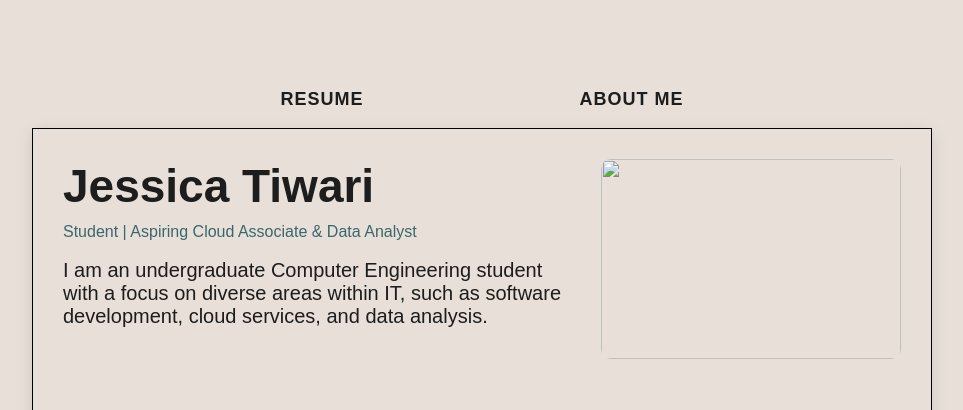
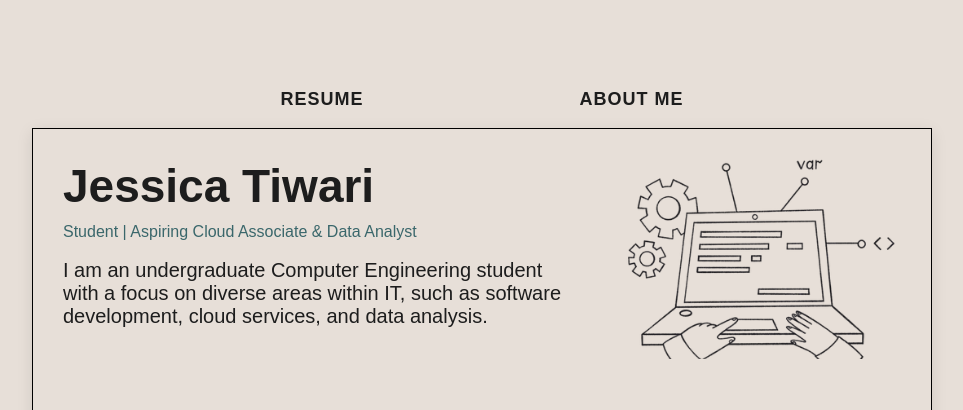
Before and after one commit to jesca20/hosting, a plain HTML site: page index.html in a window 1280 px wide. Shown: the top 410 px of the page, without its empty margins (158-1121 px from the left). Drawn offline with nearby package versions, Linux system fonts and the light colour scheme; a web font is replaced by a local one.

Commit message:
index.html

```diff
--- a/index.html
+++ b/index.html
@@ -5,7 +5,7 @@
     <meta name="viewport" content="width=device-width, initial-scale=1.0">
     <title>Jessica's portfolio</title>
     <link rel="stylesheet" href="https://cdnjs.cloudflare.com/ajax/libs/font-awesome/6.4.2/css/all.min.css">
-    <link rel="shortcut icon" href="bgs/logo.png" type="image/x-icon">
+    <link rel="shortcut icon" href="logo.png" type="image/x-icon">
     <link rel="stylesheet" href="style1.css">
 
 </head>
@@ -26,7 +26,7 @@
             </div>
         </div>
         <div class="image-content">
-            <img src="bgs/1.png" alt="">
+            <img src="1.png" alt="">
         </div>
     </div>
 </div>
```
